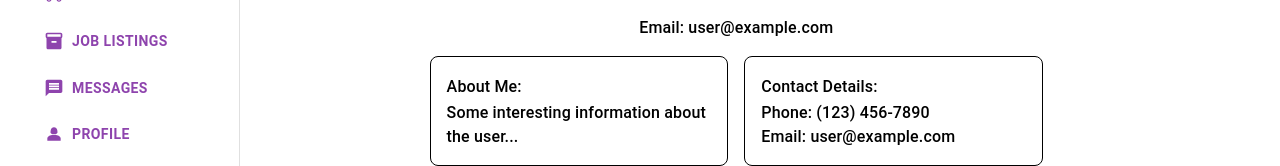
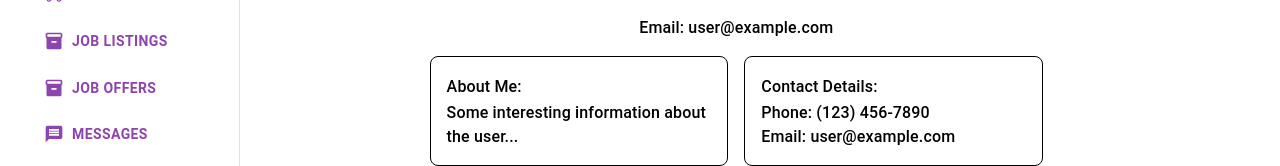
Before and after one commit to jonnydc4/PersonalSponsorshipApp, a React (Create React App) app in the folder client/: page /profile_page in a window 1280 px wide. Shown: the part 182-348 px from the top of the page. Built offline with nearby package versions, Linux system fonts and the light colour scheme; no server answers.

Commit message:
Adding path for job offer page
Job offer page accesible from main dasbboard

```diff
--- a/client/src/App.js
+++ b/client/src/App.js
@@ -76,6 +76,7 @@ import {Box} from "@mui/material";
 import LandingPage from "./components/landing_page/LandingPage";
 import {createTheme, ThemeProvider} from "@mui/material/styles";
 import JobManagerPage from "./pages/job-manager/JobManagerPage";
+import JobOffersPage from "./components/JobOffersPage";
 
 function App() {
     const theme = createTheme({
@@ -129,6 +130,10 @@ function App() {
         {
             path: "/job-manager/components",
             element: <JobManagerPage/>,
+        },
+        {
+            path: "/jobofferspage",
+            element: <JobOffersPage/>
         }
     ];
 
--- a/client/src/components/home/index.jsx
+++ b/client/src/components/home/index.jsx
@@ -76,6 +76,18 @@ const Home = () => {
                     }}>
                         Job Listings
                     </Button>
+                    <Button startIcon={<InventoryIcon/>} component={RouterLink} to="/jobofferspage" sx={{
+                        pl: 3,
+                        pb: 2,
+                        display: 'flex',
+                        flexDirection: 'row', // Explicitly set the flex direction
+                        justifyContent: 'flex-start',
+                        alignItems: 'center',
+                        textAlign: 'left',
+                        width: '100%' // Ensure the button takes the full width for alignment
+                    }}>
+                        Job Offers
+                    </Button>
                     <Button startIcon={<MessageIcon />} component={RouterLink} to="/messages" sx={{
                         pl: 3,
                         pb: 2,
--- a/client/src/components/profile_page/index.jsx
+++ b/client/src/components/profile_page/index.jsx
@@ -76,6 +76,18 @@ const ProfilePage = () => {
                 }}>
                     Job Listings
                 </Button>
+                <Button startIcon={<InventoryIcon/>} component={RouterLink} to="/jobofferspage" sx={{
+                        pl: 3,
+                        pb: 2,
+                        display: 'flex',
+                        flexDirection: 'row', // Explicitly set the flex direction
+                        justifyContent: 'flex-start',
+                        alignItems: 'center',
+                        textAlign: 'left',
+                        width: '100%' // Ensure the button takes the full width for alignment
+                    }}>
+                        Job Offers
+                    </Button>
                 <Button startIcon={<MessageIcon />} component={RouterLink} to="/messages" sx={{
                     pl: 3,
                     pb: 2,
```
